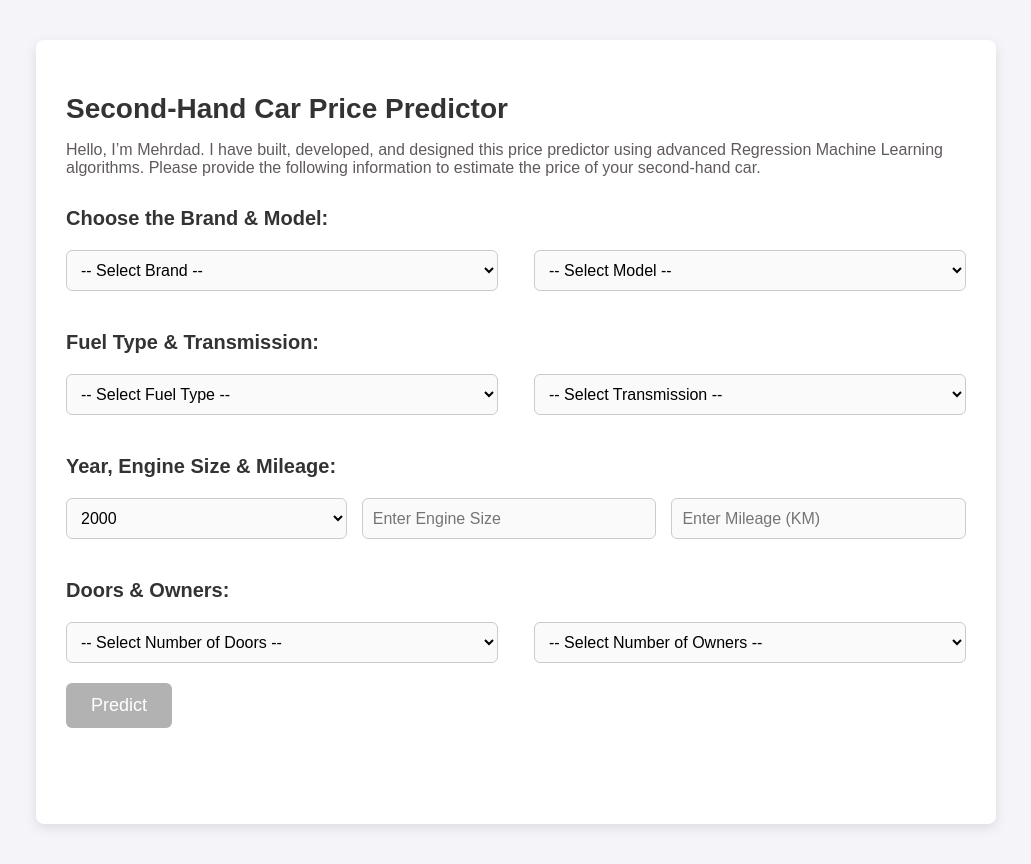
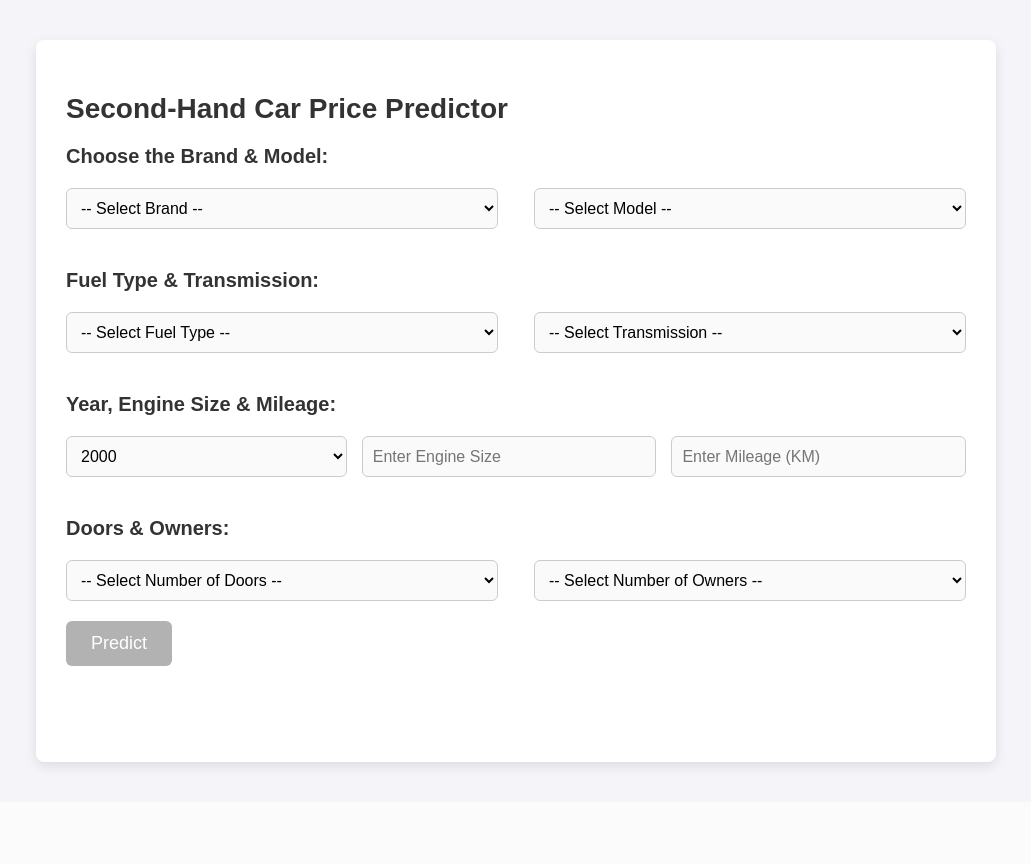
Before and after one commit to AlanMichaelRaj/Deploy_ML_Car_Price_Predictor, a Flask app: page / in a window 1280 px wide. Shown: the whole page, without its empty margins (124-1155 px from the left). After the commit the page ends 802 px from the top, so only its background shows below. Run offline with Flask 3, Linux system fonts and the light colour scheme.

Commit message:
Update index.html

```diff
--- a/templates/index.html
+++ b/templates/index.html
@@ -123,11 +123,6 @@
     <div class="container">
         <form action="{{ url_for('predict')}}" method="post">
             <h2>Second-Hand Car Price Predictor</h2>
-            <p style="font-size: 16px; font-weight: normal; text-align: left; color: #615a5a; margin-bottom: 30px;">
-                Hello, I’m Mehrdad. I have built, developed, and designed this price predictor using advanced Regression
-                Machine Learning algorithms. Please provide the following information to estimate the price of your
-                second-hand car.
-            </p>
             <h3>Choose the Brand & Model:</h3>
             <div class="row">
                 <select name="Brand" id="brand" required>
```
